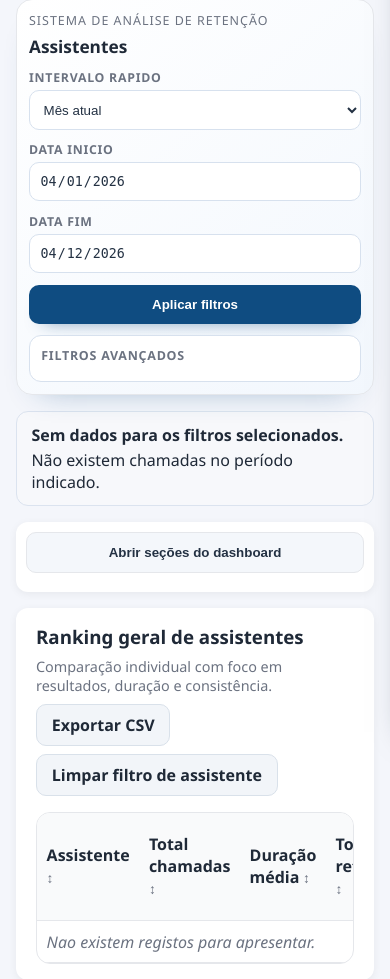
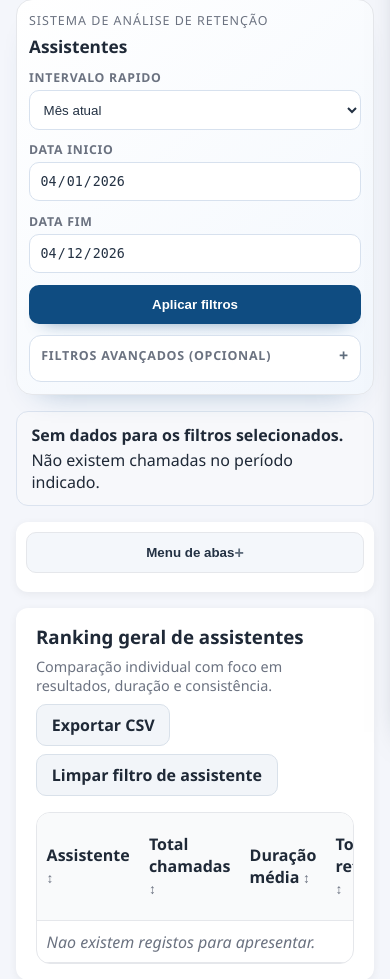
Before and after one commit to emanuelsoares97/dashboard, a Django app: page /dashboards/assistants/ in a window 390 px wide. Shown: the part 88-1067 px from the top of the page. Run offline with Django 5.2, Linux system fonts and the light colour scheme; the visitor is signed in with stand-in values (Sample User, id 1); data that the repository does not hold is empty.

Commit message:
layout mobile atualizado

```diff
--- a/static/css/pages/dashboards.css
+++ b/static/css/pages/dashboards.css
@@ -113,10 +113,24 @@
     color: var(--color-muted);
     font-weight: 700;
     padding: 0.52rem 0.15rem;
+    display: flex;
+    align-items: center;
+    justify-content: space-between;
 }
 
 .advanced-filters > summary::-webkit-details-marker {
     display: none;
+}
+
+.advanced-filters > summary::after {
+    content: '+';
+    font-size: 1rem;
+    line-height: 1;
+    color: #5f6d7d;
+}
+
+.advanced-filters[open] > summary::after {
+    content: '-';
 }
 
 .advanced-filters-grid {
@@ -146,6 +160,20 @@
     color: #233143;
     font-weight: 700;
     cursor: pointer;
+    align-items: center;
+    justify-content: space-between;
+    padding: 0.45rem 0.72rem;
+}
+
+.dashboard-menu-toggle::after {
+    content: '+';
+    font-size: 1rem;
+    line-height: 1;
+    color: #5f6d7d;
+}
+
+.dashboard-menu-toggle.is-open::after {
+    content: '-';
 }
 
 .dashboard-menu-link {
--- a/static/js/pages/dashboards.js
+++ b/static/js/pages/dashboards.js
@@ -37,8 +37,8 @@ document.addEventListener('DOMContentLoaded', () => {
             return;
         }
         menu.classList.remove('is-open');
+        menuToggle.classList.remove('is-open');
         menuToggle.setAttribute('aria-expanded', 'false');
-        menuToggle.textContent = 'Abrir seções do dashboard';
     };
 
     const openDashboardMenu = () => {
@@ -46,8 +46,8 @@ document.addEventListener('DOMContentLoaded', () => {
             return;
         }
         menu.classList.add('is-open');
+        menuToggle.classList.add('is-open');
         menuToggle.setAttribute('aria-expanded', 'true');
-        menuToggle.textContent = 'Fechar seções do dashboard';
     };
 
     if (menuToggle && menu) {
--- a/templates/dashboards/layout.html
+++ b/templates/dashboards/layout.html
@@ -35,7 +35,7 @@
                 <button class="btn btn-primary" type="submit">Aplicar filtros</button>
             </div>
             <details class="advanced-filters filter-group-full" {% if service_type_id or churn_reason_id or retention_action_id or final_outcome_id or assistant_name or period != 'day' %}open{% endif %}>
-                <summary>Filtros avançados</summary>
+                <summary>Filtros avançados (opcional)</summary>
                 <div class="advanced-filters-grid">
             <div class="filter-group">
                 <label class="filter-label" for="service_type_id">Serviço</label>
@@ -126,7 +126,7 @@
             aria-expanded="false"
             aria-controls="dashboard-menu-nav"
         >
-            Abrir seções do dashboard
+            Menu de abas
         </button>
         <nav class="dashboard-menu" id="dashboard-menu-nav" data-dashboard-menu>
             {% if request.user|user_is_assistant and request.user|linked_agent_id %}
```
